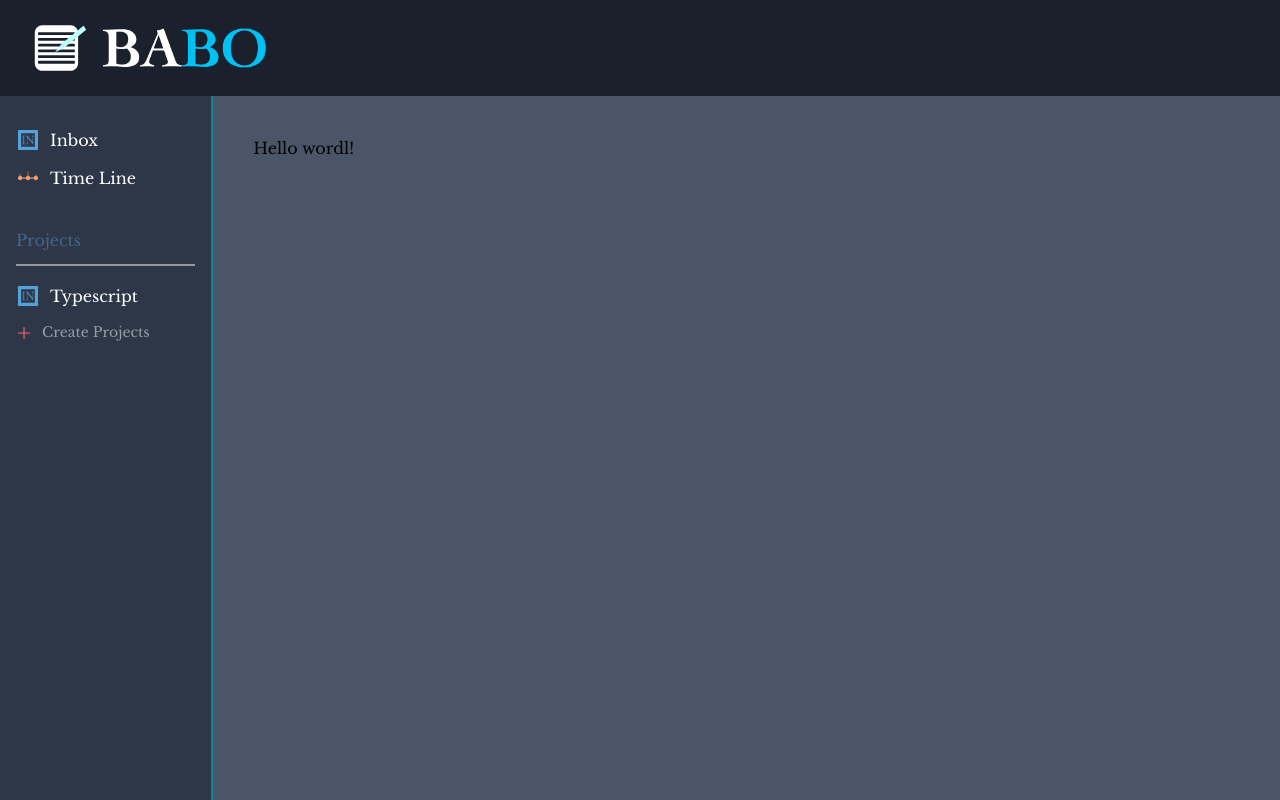
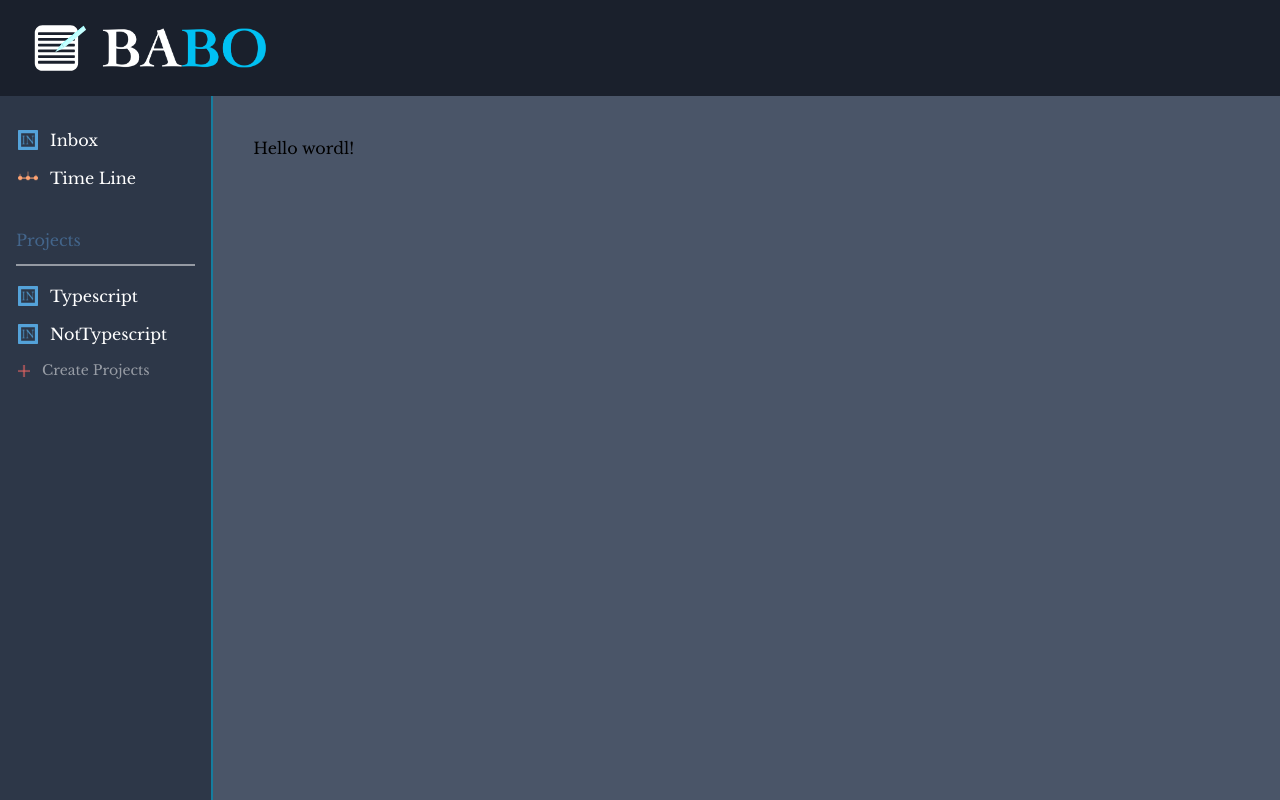
Before and after one commit to JamesTLopez/Babo, a React (Create React App) app: page /dashboard/createproject in a window 1280 px wide. Built offline with nearby package versions, Linux system fonts and the light colour scheme.

Commit message:
Tabs now displays all user projects

```diff
--- a/src/components/layouts/Tabs.tsx
+++ b/src/components/layouts/Tabs.tsx
@@ -1,35 +1,54 @@
 import React from "react";
 import { Link } from "react-router-dom";
-import Inbox from "../../images/inbox.svg"
-import Plus from "../../images/plus.svg"
-import Time from "../../images/timeline.svg"
+import Inbox from "../../images/inbox.svg";
+import Plus from "../../images/plus.svg";
+import Time from "../../images/timeline.svg";
+import { Consumer } from "../../context/context";
 
 function Tabs() {
   return (
+    <Consumer>
+      {(User) => {
 
+        return (
           <div className="tab sm: sm:w-1/6 sm:fixed relative w-full sm:h-full bg-gray-800">
             <div className="flex flex-col sm:items-start items-center p-4">
               <div className="flex flex-col w-full">
                 <div className="project-nav flex flex-col">
-
                   <div className="nav flex flex-col sm:items-start items-center">
-              <Link to="/dashboard/projects"><img className="h-5" src={Inbox} alt="inbox"/> Inbox</Link>
-              <Link to="/dashboard/projects"><img className="h-5" src={Time} alt="inbox"/> Time Line</Link>
-
+                    <Link to="/dashboard/projects">
+                      <img className="h-5" src={Inbox} alt="inbox" /> Inbox
+                    </Link>
+                    <Link to="/dashboard/projects">
+                      <img className="h-5" src={Time} alt="inbox" /> Time Line
+                    </Link>
                   </div>
                   <h1 className="text-white">Projects</h1>
                   <div className="sep"></div>
                   <div className="nav flex flex-col sm:items-start items-center">
-              <Link to="/dashboard/projects"><img className="h-5" src={Inbox} alt="inbox"/> Typescript</Link>
-              <Link  to="/dashboard/createproject"> <img className="h-3" src={Plus} alt="inbox"/> <span className="opacity-50 text-sm">Create Projects</span></Link>
+
+                    {User.allProjects.map((proje,index) =>
+                    <Link key={index} to="/dashboard/projects">
+                      <img className="h-5" src={Inbox} alt="inbox" /> {proje.title}
+                    </Link>)}
+
+                    <Link to="/dashboard/createproject">
+                      {" "}
+                      <img className="h-3" src={Plus} alt="inbox" />{" "}
+                      <span className="opacity-50 text-sm">
+                        Create Projects
+                      </span>
+                    </Link>
                   </div>
-
                 </div>
               </div>
               <div className="flex flex-col p-3"></div>
             </div>
           </div>
         );
+      }}
+    </Consumer>
+  );
 }
 
 export default Tabs;
--- a/src/components/pages/Dashboard.tsx
+++ b/src/components/pages/Dashboard.tsx
@@ -13,7 +13,6 @@ function Dashboard() {
         <Tabs />
         <div className="w-1/6"></div>
         <div className="feed h-full sm:w-5/6 w-3/4 overflow-y-scroll">
-
           <Switch>
             <Route path="/dashboard/projects" component={Project}/>
             <Route path="/dashboard/createproject" component={CreateProject}/>
--- a/src/components/posts/Posts.tsx
+++ b/src/components/posts/Posts.tsx
@@ -3,7 +3,7 @@ import Createpost from "./Createpost";
 import Post from "./Post";
 import { project } from "../../context/context";
 
-const Posts: React.FC<project> = ({ title, posts }) => {
+const Posts: React.FC<project> = ({  posts }) => {
   return (
     <div className=" flex items-center  flex-col w-full">
       {posts.map((post, index) => (
--- a/src/context/context.tsx
+++ b/src/context/context.tsx
@@ -51,12 +51,45 @@ export let myPosts:postValues[] =[
     },
 
 ]
+export let nonTypescript:postValues[] =[
+    {
+        title:"javascript",
+        hours:2,
+        date:"May 31 2021"
+    },
+    {
+        title:"C++",
+        hours:10,
+        date:"Jun 23 2021"
+    },
+    {
+        title:"C#",
+        hours:1.3,
+        date:"July 11 2021"
+    },
+    {
+        title:"Unity",
+        hours:4,
+        date:"November 23 2021"
+    },
+    {
+        title:"Ableton",
+        hours:2.6,
+        date:"December 14 2021"
+    },
+
+]
+
 
 
 export let jamesProject:project[] = [
     {
         title:"Typescript",
         posts:myPosts
+    },
+    {
+        title:"NotTypescript",
+        posts:nonTypescript
     }
 ]
 
```
Also changed, not shown: src/components/projects/Project.tsx (+8 -7 lines). Lines whose indentation alone changed are shown as unchanged.
